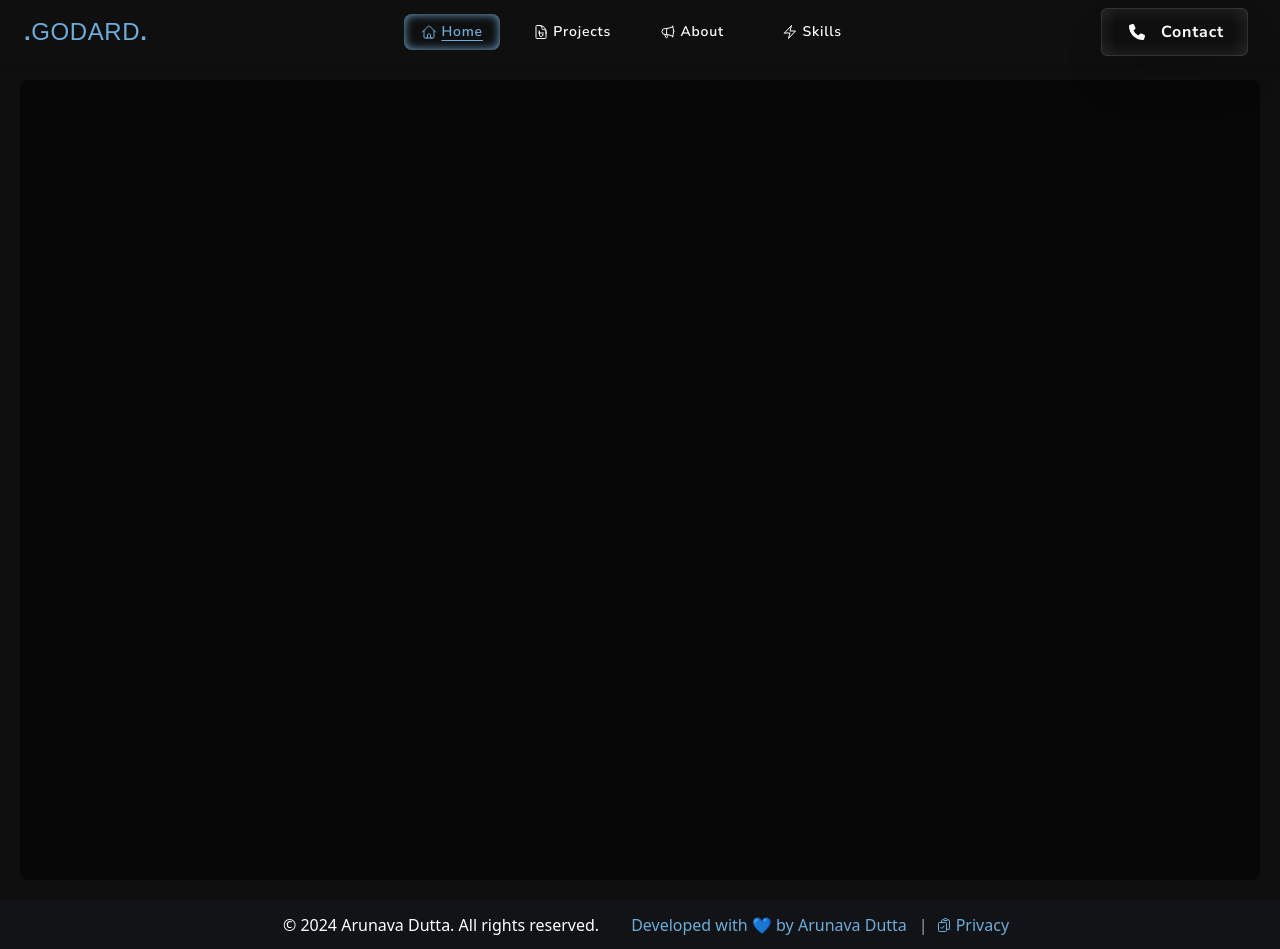
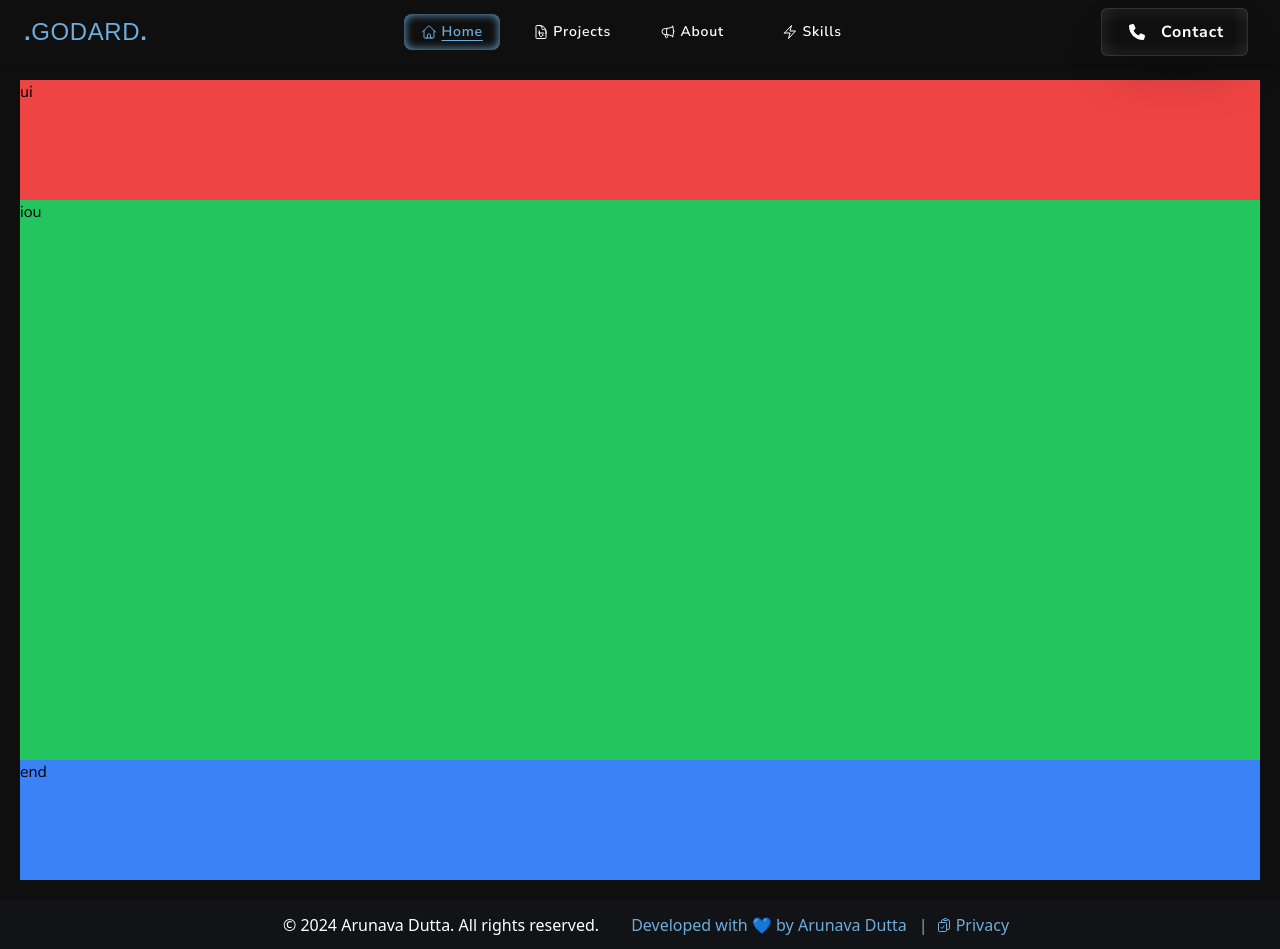
Before and after one commit to ArunavaCoderEm/Godard_Portfolio, a React (Vite) app: page /projectpage/1/1 in a window 1280 px wide. Built offline with nearby package versions, Linux system fonts and the light colour scheme; a web font is replaced by a local one.

Commit message:
now that's great

```diff
--- a/src/Pages/ProductPage.tsx
+++ b/src/Pages/ProductPage.tsx
@@ -4,8 +4,6 @@ import { useParams } from "react-router-dom";
 import { projectsList, ProjLbImg } from "../Context/Project";
 
 export default function ProductPage(): React.ReactNode {
-
-
   const param = useParams();
 
   const id: number | undefined = Number(param.id);
@@ -14,12 +12,11 @@ export default function ProductPage(): React.ReactNode {
     window.scrollTo({
       top: 0,
       left: 0,
-            behavior: "smooth"
-        })
+      behavior: "smooth",
+    });
   }, [param.id]);
 
   const element: ProjLbImg = projectsList[id ?? 0];
-
 
   return (
     <motion.div
@@ -32,13 +29,19 @@ export default function ProductPage(): React.ReactNode {
       }}
       className="grid m-5 z-[103] rounded-md min-h-screen bg-[#070707] grid-cols-1 gap-y-10 mt-20 mukta relative h-auto"
     >
-        <div>
+      <div className="flex flex-col h-screen">
 
+        <div className="bg-red-500 flex-shrink-0 flex-grow-0 h-[15%] w-full">
+          ui
         </div>
-        <div>
 
+
+        <div className="bg-green-500 flex-grow h-[70%] w-full">iou</div>
+
+
+        <div className="bg-blue-500 flex-shrink-0 flex-grow-0 h-[15%] w-full">
+          end
         </div>
-        <div>
 
       </div>
     </motion.div>
```
Lines whose indentation alone changed are shown as unchanged.
